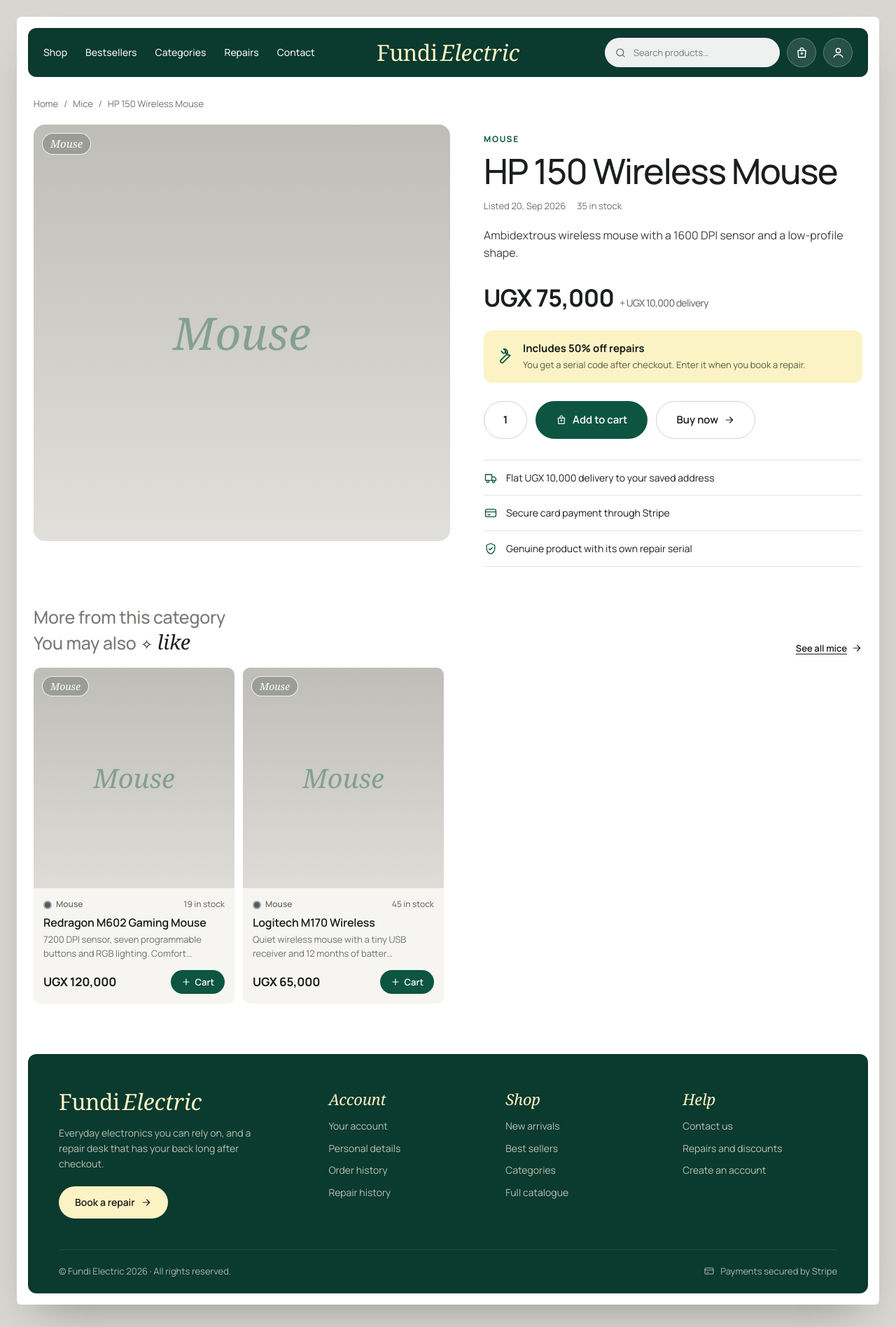
After one commit to NicholasOpifeni/fundi-electric, a PHP site: page /product.php?id=34 in a window 1280 px wide. The commit adds this page. Shown: the whole page at 70% size. Run offline with PHP 8.4, Linux system fonts and the light colour scheme; data comes from the database, SQL or seed files in the repository; some web fonts are replaced.

Commit message:
Add product page with repair perk and related products

```diff
--- a/css/app.css
+++ b/css/app.css
@@ -426,6 +426,7 @@ em { font-family: var(--serif); font-style: italic; font-weight: 400; letter-spa
   color: var(--muted);
   text-align: center;
 }
+.empty--cta { display: grid; justify-items: center; gap: 18px; margin: 0 8px; }
 
 @media (max-width: 720px) {
   .section { padding-top: 44px; }
@@ -882,6 +883,121 @@ img.media--photo { object-fit: cover; }
   .rank-list__price { grid-column: 3; }
 }
 
+/* Product page ------------------------------------------------------------ */
+
+.breadcrumbs { display: flex; flex-wrap: wrap; gap: 8px; padding: 28px 8px 0; color: var(--muted); font-size: 13px; }
+.breadcrumbs a:hover { color: var(--ink); text-decoration: underline; }
+
+.pdp {
+  display: grid;
+  grid-template-columns: 1.1fr 1fr;
+  align-items: start;
+  gap: 48px;
+  padding: 20px 8px 0;
+}
+
+.pdp__media {
+  position: relative;
+  aspect-ratio: 1 / 1;
+  overflow: hidden;
+  border-radius: var(--radius-lg);
+  background: linear-gradient(180deg, #bebdb7 0%, #e0dfd9 100%);
+}
+.pdp__media img { width: 100%; height: 100%; transition: transform .25s ease-out; }
+.pdp__media .badge { font-size: 15px; }
+.pdp__media .media-placeholder { font-size: clamp(40px, 5vw, 64px); }
+
+/* Hover zoom: app.js adds is-zoomed and moves the transform origin with the pointer. */
+.pdp__media[data-zoom] { cursor: zoom-in; }
+.pdp__media.is-zoomed img { transform: scale(2); }
+.pdp__hint {
+  position: absolute;
+  right: 14px;
+  bottom: 14px;
+  padding: 4px 12px;
+  border-radius: 999px;
+  background: rgba(255, 255, 255, .85);
+  font-size: 12px;
+  font-weight: 600;
+  pointer-events: none;
+}
+@media (hover: none) {
+  .pdp__hint { display: none; }
+}
+
+.pdp__info { padding-top: 12px; }
+.pdp__title { font-size: clamp(34px, 4vw, 50px); font-weight: 500; line-height: 1.02; letter-spacing: -.03em; }
+.pdp__meta { display: flex; flex-wrap: wrap; gap: 8px 16px; margin-top: 14px; color: var(--muted); font-size: 13px; }
+.pdp__desc { max-width: 520px; margin-top: 20px; color: #3c413e; font-size: 16px; }
+.pdp__price { margin-top: 26px; font-size: 34px; font-weight: 700; letter-spacing: -.02em; }
+.pdp__price small { display: inline-block; margin-left: 8px; color: var(--muted); font-size: 14px; font-weight: 500; white-space: nowrap; }
+
+/* The repair perk this purchase earns. */
+.perk {
+  display: flex;
+  align-items: center;
+  gap: 14px;
+  margin-top: 20px;
+  padding: 14px 16px;
+  border-radius: var(--radius);
+  background: var(--butter);
+}
+.perk .icon { width: 26px; height: 26px; color: var(--forest); }
+.perk strong { display: block; font-size: 15px; }
+.perk span { color: #5b5a45; font-size: 13px; }
+
+.buy-row,
+.buy-row__form { display: flex; flex-wrap: wrap; align-items: center; gap: 12px; }
+.buy-row { margin-top: 26px; }
+
+/* Quantity: a number field with − and + buttons (shown once app.js runs). */
+.qty {
+  display: inline-flex;
+  align-items: center;
+  height: 54px;
+  padding: 0 8px;
+  border: 1px solid var(--line-strong);
+  border-radius: 999px;
+  background: #fff;
+}
+.qty button {
+  display: grid;
+  place-items: center;
+  width: 38px;
+  height: 100%;
+  border: 0;
+  background: none;
+  cursor: pointer;
+}
+.qty button[hidden] { display: none; }
+.qty button .icon { width: 16px; height: 16px; }
+.qty input {
+  width: 44px;
+  border: 0;
+  background: none;
+  font-weight: 700;
+  text-align: center;
+  -moz-appearance: textfield;
+       appearance: textfield;
+}
+.qty input::-webkit-outer-spin-button,
+.qty input::-webkit-inner-spin-button { margin: 0; -webkit-appearance: none; }
+
+.assurances { margin: 30px 0 0; padding: 0; border-top: 1px solid var(--line); list-style: none; }
+.assurances li {
+  display: flex;
+  align-items: center;
+  gap: 12px;
+  padding: 14px 0;
+  border-bottom: 1px solid var(--line);
+  font-size: 14px;
+}
+.assurances .icon { color: var(--forest); }
+
+@media (max-width: 960px) {
+  .pdp { grid-template-columns: 1fr; gap: 28px; }
+}
+
 /* Pagination -------------------------------------------------------------- */
 
 .pagination { display: flex; flex-wrap: wrap; justify-content: center; gap: 8px; margin-top: 32px; }
--- a/includes/helpers.php
+++ b/includes/helpers.php
@@ -334,6 +334,12 @@ function media_class($file)
     return image_is_cutout($file) ? 'media--cutout' : 'media--photo';
 }
 
+/** The repair perk a purchase earns, as shown to customers. */
+function repair_perk_label($price)
+{
+    return (int) $price > FREE_REPAIR_THRESHOLD ? '1 free repair' : '50% off repairs';
+}
+
 /** The small label on the top-left of a product card. */
 function product_badge($product, $isNewest = false)
 {
--- a/includes/shop-config.php
+++ b/includes/shop-config.php
@@ -32,6 +32,9 @@ define('PRODUCTS_PER_PAGE', 8);
 /** At or below this many in stock, cards say "Only N left". */
 define('LOW_STOCK_THRESHOLD', 10);
 
+/** Most units of one product a customer can order at once (also capped by stock). */
+define('MAX_CART_QUANTITY', 5);
+
 /* Social links ------------------------------------------------------------ */
 
 /**
--- /dev/null
+++ b/product.php
@@ -0,0 +1,133 @@
+<?php
+/**
+ * Product page: photo with hover zoom, description, price, the repair perk
+ * the purchase earns, quantity and add to cart, then more from the category.
+ */
+require_once __DIR__ . '/includes/init.php';
+require_once __DIR__ . '/includes/product-card.php';
+
+$productId = query_int('id');
+$product   = $productId > 0
+    ? db_one($conn, 'SELECT * FROM products WHERE product_id = ?', 'i', array($productId))
+    : null;
+
+if (!$product) {
+    http_response_code(404);
+    $pageTitle = 'Product not found';
+    include __DIR__ . '/includes/headerNav.php';
+    ?>
+    <header class="page-head">
+      <p class="eyebrow">Not found</p>
+      <h1 class="display">Nothing <em>here</em></h1>
+    </header>
+    <div class="empty empty--cta">
+      <p>We couldn't find that product. It may have been removed from the shop.</p>
+      <a class="btn" href="index.php#catalogue">Browse the catalogue <?php echo icon('arrow'); ?></a>
+    </div>
+    <?php
+    include __DIR__ . '/includes/footer.php';
+    exit;
+}
+
+$title    = trim($product['product_title']);
+$category = product_category($product);
+$price    = (int) $product['product_price'];
+$stock    = (int) $product['product_left'];
+$image    = product_image($product['product_img']);
+
+// The quantity picker never offers more than is in stock.
+$maxQuantity = max(1, min(MAX_CART_QUANTITY, $stock));
+
+$related = db_all(
+    $conn,
+    'SELECT * FROM products WHERE LOWER(TRIM(product_catag)) = ? AND product_id <> ? ORDER BY product_id DESC LIMIT 4',
+    'si',
+    array($category, $productId)
+);
+
+$pageTitle = $title;
+include __DIR__ . '/includes/headerNav.php';
+?>
+
+<nav class="breadcrumbs" aria-label="Breadcrumb">
+  <a href="index.php">Home</a> <span aria-hidden="true">/</span>
+  <a href="search.php?cat=<?php echo e(urlencode($category)); ?>"><?php echo e(category_plural($category)); ?></a> <span aria-hidden="true">/</span>
+  <span aria-current="page"><?php echo e($title); ?></span>
+</nav>
+
+<section class="pdp">
+  <div class="pdp__media <?php echo media_class($product['product_img']); ?>"<?php echo $image !== '' ? ' data-zoom' : ''; ?>>
+    <?php if ($image !== '') { ?>
+      <img src="<?php echo e($image); ?>" alt="<?php echo e($title); ?>">
+      <span class="pdp__hint" aria-hidden="true">Hover to zoom</span>
+    <?php } else { ?>
+      <span class="media-placeholder"><em><?php echo e(ucfirst($category)); ?></em></span>
+    <?php } ?>
+    <span class="badge"><?php echo e(product_badge($product)); ?></span>
+  </div>
+
+  <div class="pdp__info">
+    <p class="eyebrow"><?php echo e(ucfirst($category)); ?></p>
+    <h1 class="pdp__title"><?php echo e($title); ?></h1>
+    <div class="pdp__meta">
+      <span>Listed <?php echo e(trim($product['product_date'])); ?></span>
+      <span><?php echo $stock > 0 ? $stock . ' in stock' : 'Currently sold out'; ?></span>
+    </div>
+
+    <p class="pdp__desc"><?php echo nl2br(e(trim($product['product_desc']))); ?></p>
+
+    <p class="pdp__price"><?php echo e(base_money($price)); ?><small>+ <?php echo e(base_money(SHIPPING_FEE)); ?> delivery</small></p>
+
+    <div class="perk">
+      <?php echo icon('tool'); ?>
+      <div>
+        <strong>Includes <?php echo e(repair_perk_label($price)); ?></strong>
+        <span>You get a serial code after checkout. Enter it when you book a repair.</span>
+      </div>
+    </div>
+
+    <?php if ($stock > 0) { ?>
+      <div class="buy-row">
+        <form class="buy-row__form" action="cart-add.php" method="post">
+          <?php echo csrf_field(); ?>
+          <input type="hidden" name="pid" value="<?php echo $productId; ?>">
+          <?php // The − and + buttons appear once app.js runs; the number field works on its own. ?>
+          <div class="qty" data-qty>
+            <button type="button" aria-label="Decrease quantity" data-qty-dec hidden><?php echo icon('minus'); ?></button>
+            <input type="number" name="quantity" value="1" min="1" max="<?php echo $maxQuantity; ?>" aria-label="Quantity">
+            <button type="button" aria-label="Increase quantity" data-qty-inc hidden><?php echo icon('plus'); ?></button>
+          </div>
+          <button class="btn btn--lg" type="submit"><?php echo icon('bag'); ?> Add to cart</button>
+        </form>
+        <a class="btn btn--lg btn--ghost" href="payment.php?id=<?php echo $productId; ?>">Buy now <?php echo icon('arrow'); ?></a>
+      </div>
+    <?php } else { ?>
+      <div class="buy-row">
+        <button class="btn btn--lg" type="button" disabled>Sold out</button>
+      </div>
+    <?php } ?>
+
+    <ul class="assurances">
+      <li><?php echo icon('truck'); ?> Flat <?php echo e(base_money(SHIPPING_FEE)); ?> delivery to your saved address</li>
+      <li><?php echo icon('card'); ?> Secure card payment through Stripe</li>
+      <li><?php echo icon('shield'); ?> Genuine product with its own repair serial</li>
+    </ul>
+  </div>
+</section>
+
+<?php if ($related) { ?>
+<section class="section">
+  <div class="section__head">
+    <h2 class="sec-title">
+      <span>More from this category</span>
+      <span>You may also <i class="spark" aria-hidden="true">✧</i> <em>like</em></span>
+    </h2>
+    <a class="link-arrow" href="search.php?cat=<?php echo e(urlencode($category)); ?>">See all <?php echo e(strtolower(category_plural($category))); ?> <?php echo icon('arrow'); ?></a>
+  </div>
+  <div class="grid">
+    <?php foreach ($related as $item) { render_product_card($item); } ?>
+  </div>
+</section>
+<?php } ?>
+
+<?php include __DIR__ . '/includes/footer.php'; ?>
```
